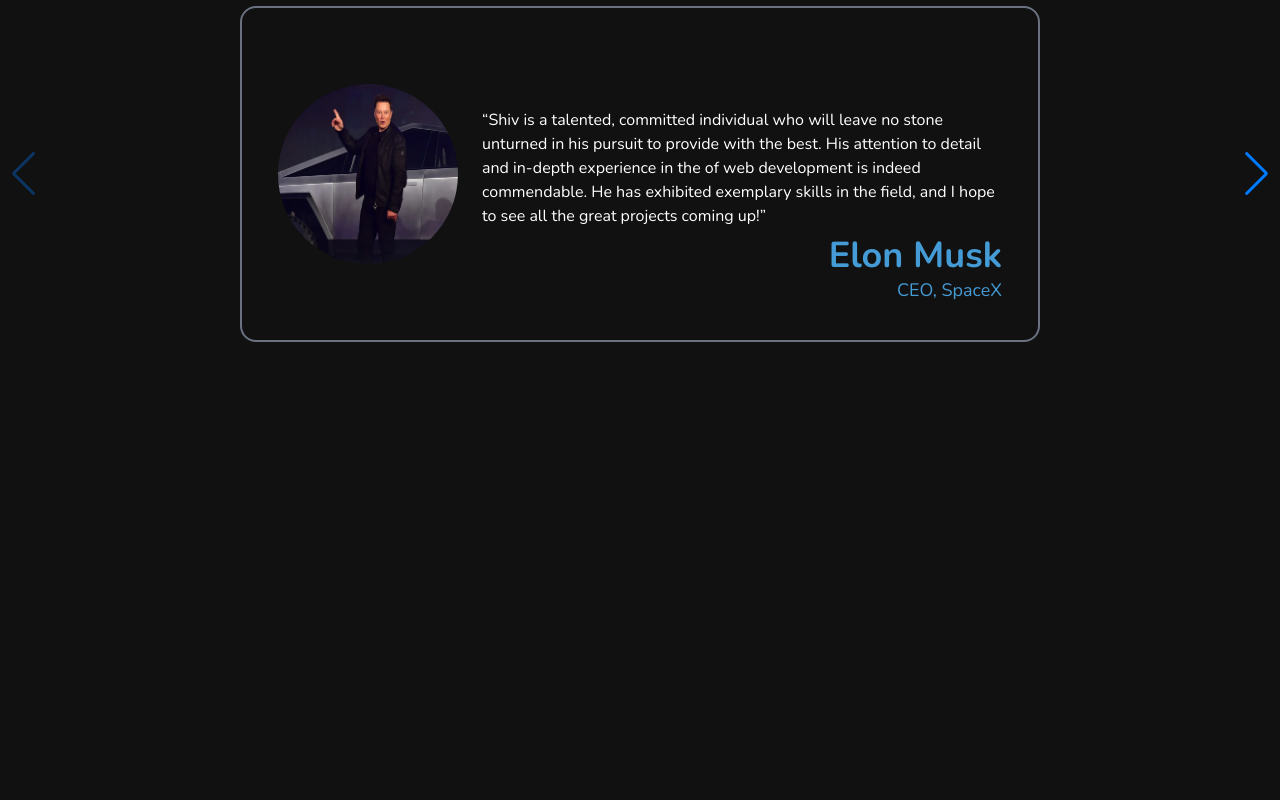
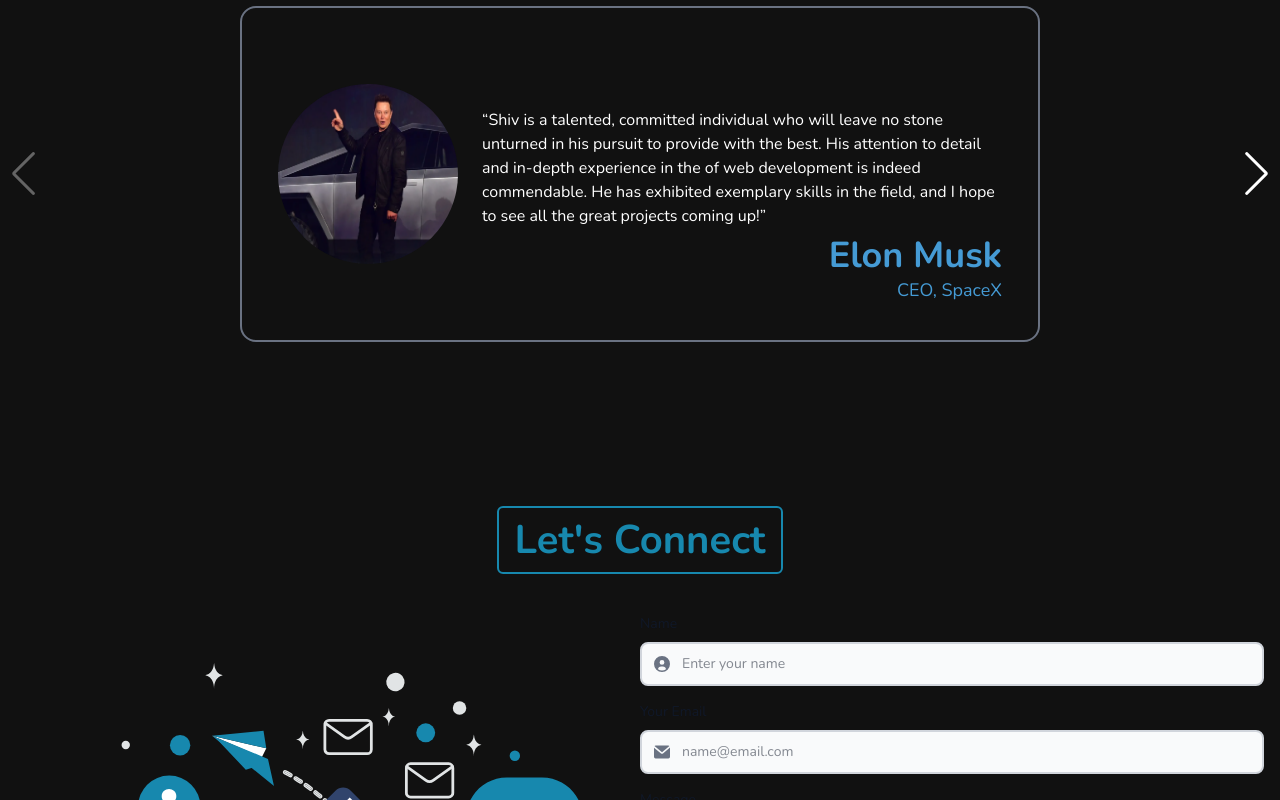
Before and after one commit to sh1v-max/My-portfolio, a website: page index.html in a window 1280 px wide. Shown: the part 2000-2800 px from the top of the page. Drawn offline with nearby package versions, Linux system fonts and the light colour scheme.

Commit message:
working on portfolio

```diff
--- a/index.html
+++ b/index.html
@@ -26,6 +26,16 @@
       justify-content: center;
       align-items: center;
     }
+
+    .swiper-button-next,
+    .swiper-button-prev {
+      color: #fff;
+    }
+
+    .swiper-pagination-bullet{
+      background-color: #fff;
+    }
+
   </style>
 </head>
 
@@ -100,13 +110,13 @@
       </div>
     </header>
     <!-- canvas for matter.js -->
-    <div class="absolute inset-0 hidden md:block" id="wrapper-canvas">
-    </div>
+    <!-- <div class="absolute inset-0 hidden md:block" id="wrapper-canvas">
+    </div> -->
     <!-- Bg image, infos, and social links -->
     <div class="pointer-events-none relative flex -mt-19">
       <div class="w-full px-4 max-w-screen-xl mx-auto">
         <!-- bg image -->
-        <svg
+        <!-- <svg
           class="absolute top-0 left-1/2 -translate-y-1/3 -translate-x-1/2 md:w-[650px] sm:w-[400px] w-[300px] h-auto"
           viewBox="0 0 406 368" fill="none" xmlns="http://www.w3.org/2000/svg">
           <path
@@ -122,7 +132,7 @@
               <stop offset="1" stop-color="#1595B6" stop-opacity="0" />
             </linearGradient>
           </defs>
-        </svg>
+        </svg> -->
         <!-- infos -->
         <div class="  relative ml-6 md:ml-24">
           <h1 class="text-4xl md:text-7xl font-['spartan'] font-bold mr-16">Shiv Shankar Singh</h1>
@@ -448,6 +458,107 @@
       </div>
       <div class="swiper-button-next"></div>
       <div class="swiper-button-prev"></div>
+      <div class="swiper-pagination"></div>
+    </div>
+  </section>
+  <!-- Contact Section -->
+  <section class="max-w-screen-xl mx-auto px-4 pb-12">
+    <h2
+      class="text-3xl sm:text-[40px] bg-[#111] relative z-10 font-bold px-4 py-2 w-max mx-auto text-center text-[#1788ae] sm:border-2 border-[#1788ae] rounded-md"
+    >
+      Let's Connect
+    </h2>
+    <div class="flex flex-col md:flex-row items-center mt-10">
+      <!-- Image -->
+      <div class="w-full">
+        <img src="./assets/images/contact-me.svg" alt="phone" />
+      </div>
+      <!-- form -->
+      <form class="w-full" name="contactUS" netlify>
+        <label
+          for="name"
+          class="block mb-2 text-sm font-medium text-gray-900 dark:text-white"
+          >Name</label
+        >
+        <div class="relative mb-4">
+          <div
+            class="absolute inset-y-0 start-0 flex items-center ps-3.5 pointer-events-none"
+          >
+            <svg
+              class="w-4 h-4 text-gray-500 dark:text-gray-400"
+              aria-hidden="true"
+              xmlns="http://www.w3.org/2000/svg"
+              fill="currentColor"
+              viewBox="0 0 20 20"
+            >
+              <path
+                d="M10 0a10 10 0 1 0 10 10A10.011 10.011 0 0 0 10 0Zm0 5a3 3 0 1 1 0 6 3 3 0 0 1 0-6Zm0 13a8.949 8.949 0 0 1-4.951-1.488A3.987 3.987 0 0 1 9 13h2a3.987 3.987 0 0 1 3.951 3.512A8.949 8.949 0 0 1 10 18Z"
+              />
+            </svg>
+          </div>
+          <input
+            type="text"
+            id="name"
+            name="name"
+            class="bg-gray-50 border-2 outline-none border-gray-300 text-gray-900 text-sm rounded-lg focus:ring-[#1788ae] focus:border-[#1788ae] block w-full ps-10 p-2.5 dark:bg-gray-700 dark:border-gray-600 dark:placeholder-gray-400 dark:text-white"
+            placeholder="Enter your name"
+          />
+        </div>
+        <label
+          for="email"
+          class="block mb-2 text-sm font-medium text-gray-900 dark:text-white"
+          >Your Email</label
+        >
+        <div class="relative mb-4">
+          <div
+            class="absolute inset-y-0 start-0 flex items-center ps-3.5 pointer-events-none"
+          >
+            <svg
+              class="w-4 h-4 text-gray-500 dark:text-gray-400"
+              aria-hidden="true"
+              xmlns="http://www.w3.org/2000/svg"
+              fill="currentColor"
+              viewBox="0 0 20 16"
+            >
+              <path
+                d="m10.036 8.278 9.258-7.79A1.979 1.979 0 0 0 18 0H2A1.987 1.987 0 0 0 .641.541l9.395 7.737Z"
+              />
+              <path
+                d="M11.241 9.817c-.36.275-.801.425-1.255.427-.428 0-.845-.138-1.187-.395L0 2.6V14a2 2 0 0 0 2 2h16a2 2 0 0 0 2-2V2.5l-8.759 7.317Z"
+              />
+            </svg>
+          </div>
+          <input
+            type="text"
+            id="email"
+            name="email"
+            class="bg-gray-50 border-2 outline-none border-gray-300 text-gray-900 text-sm rounded-lg focus:ring-[#1788ae] focus:border-[#1788ae] block w-full ps-10 p-2.5 dark:bg-gray-700 dark:border-gray-600 dark:placeholder-gray-400 dark:text-white"
+            placeholder="name@email.com"
+          />
+        </div>
+        <label
+          for="message"
+          class="block mb-2 text-sm font-medium text-gray-900 dark:text-white"
+          >Message</label
+        >
+        <div class="relative mb-4">
+          <div
+            class="absolute inset-y-0 start-0 flex items-center ps-3.5 pointer-events-none"
+          ></div>
+          <textarea
+            id="message"
+            name="message"
+            rows="8"
+            class="bg-gray-50 border-2 outline-none border-gray-300 text-gray-900 text-sm rounded-lg focus:ring-[#1788ae] focus:border-[#1788ae] block w-full p-2.5 dark:bg-gray-700 dark:border-gray-600 dark:placeholder-gray-400 dark:text-white"
+          ></textarea>
+        </div>
+        <button
+          type="submit"
+          class="w-full text-white bg-[#1788ae] hover:bg-[#1280a4] focus:ring-4 focus:ring-[#4489a0] font-medium rounded-lg text-sm px-5 py-2.5 me-2 mb-2 focus:outline-none"
+        >
+          Send
+        </button>
+      </form>
     </div>
   </section>
   <!-- Footer -->
@@ -544,6 +655,10 @@
         nextEl: ".swiper-button-next",
         prevEl: ".swiper-button-prev",
       },
+      pagination: {
+        el: ".swiper-pagination",
+        clickable: true
+      },
     });
   </script>
 
```
